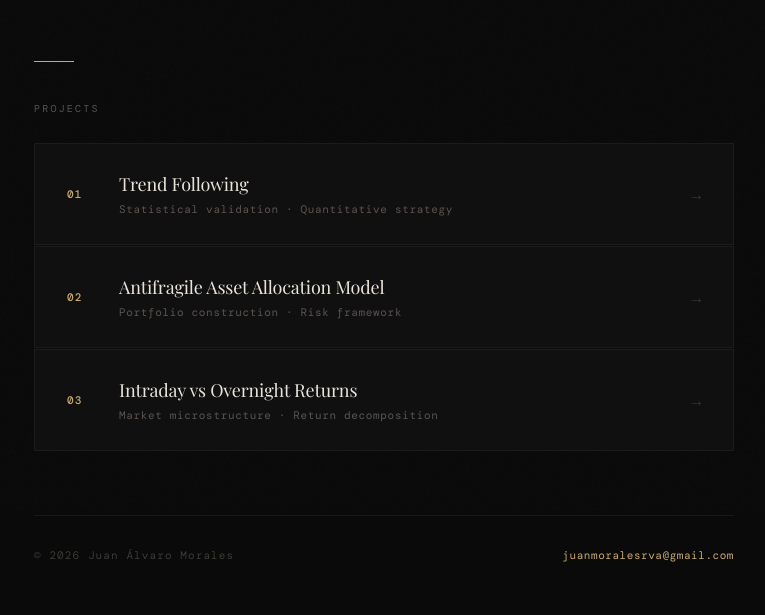
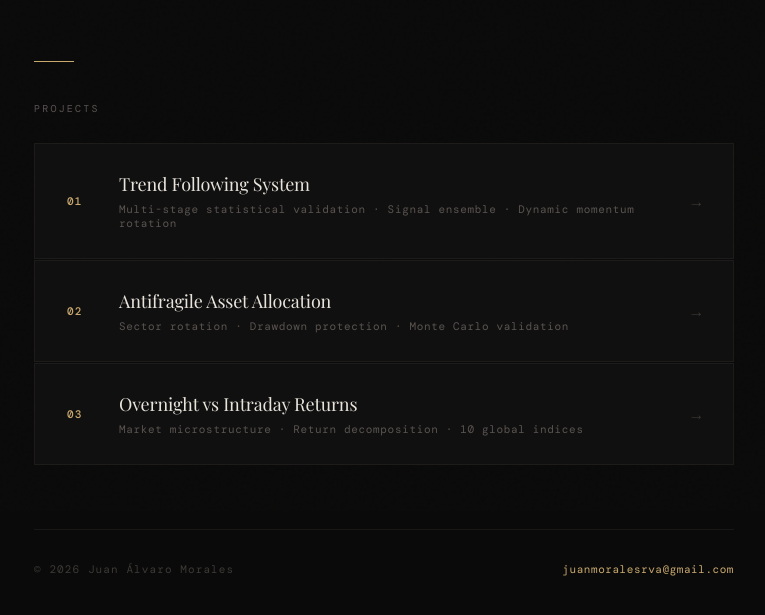
Before and after one commit to juanmoralesrva/proyectos, a plain HTML site: page docs/index.html in a window 1280 px wide. Shown: the part 289-904 px from the top of the page, without its empty margins (256-1021 px from the left). Drawn offline with nearby package versions, Linux system fonts and the light colour scheme; a web font is replaced by a local one.

Commit message:
Update index.html

```diff
--- a/docs/index.html
+++ b/docs/index.html
@@ -209,7 +209,7 @@
   <div class="header">
     <p class="tag">Investment Research &amp; Quantitative Finance</p>
     <h1 class="name">Juan Álvaro<br>Morales <span>Ramírez</span></h1>
-    <p class="bio">Selected work in quantitative strategies and financial analysis. ITESO Financial Engineering · CFA Level 1 Candidate (Nov-2026).</p>
+    <p class="bio">Selected work in quantitative strategies and financial analysis. ITESO Financial Engineering · CFA Level 1 Candidate (Nov 2026).</p>
   </div>
 
   <div class="divider"></div>
@@ -217,11 +217,12 @@
   <p class="section-label">Projects</p>
 
   <div class="projects">
+
     <a class="project-card" href="sistema-trend-following-validacion-estadistica-2026.pdf" target="_blank">
       <span class="project-num">01</span>
       <div class="project-info">
-        <p class="project-title">Trend Following</p>
-        <p class="project-desc">Statistical validation · Quantitative strategy</p>
+        <p class="project-title">Trend Following System</p>
+        <p class="project-desc">Multi-stage statistical validation · Signal ensemble · Dynamic momentum rotation</p>
       </div>
       <span class="project-arrow">→</span>
     </a>
@@ -229,20 +230,21 @@
     <a class="project-card" href="antifragile-asset-allocation-model-2026.pdf" target="_blank">
       <span class="project-num">02</span>
       <div class="project-info">
-        <p class="project-title">Antifragile Asset Allocation Model</p>
-        <p class="project-desc">Portfolio construction · Risk framework</p>
+        <p class="project-title">Antifragile Asset Allocation</p>
+        <p class="project-desc">Sector rotation · Drawdown protection · Monte Carlo validation</p>
       </div>
       <span class="project-arrow">→</span>
     </a>
 
-    <a class="project-card" href="intraday_vs_overnight.pdf" target="_blank">
+    <a class="project-card" href="retornos-overnight-vs-intradia-mercados-globales-2026.pdf" target="_blank">
       <span class="project-num">03</span>
       <div class="project-info">
-        <p class="project-title">Intraday vs Overnight Returns</p>
-        <p class="project-desc">Market microstructure · Return decomposition</p>
+        <p class="project-title">Overnight vs Intraday Returns</p>
+        <p class="project-desc">Market microstructure · Return decomposition · 10 global indices</p>
       </div>
       <span class="project-arrow">→</span>
     </a>
+
   </div>
 
   <div class="footer">
```
